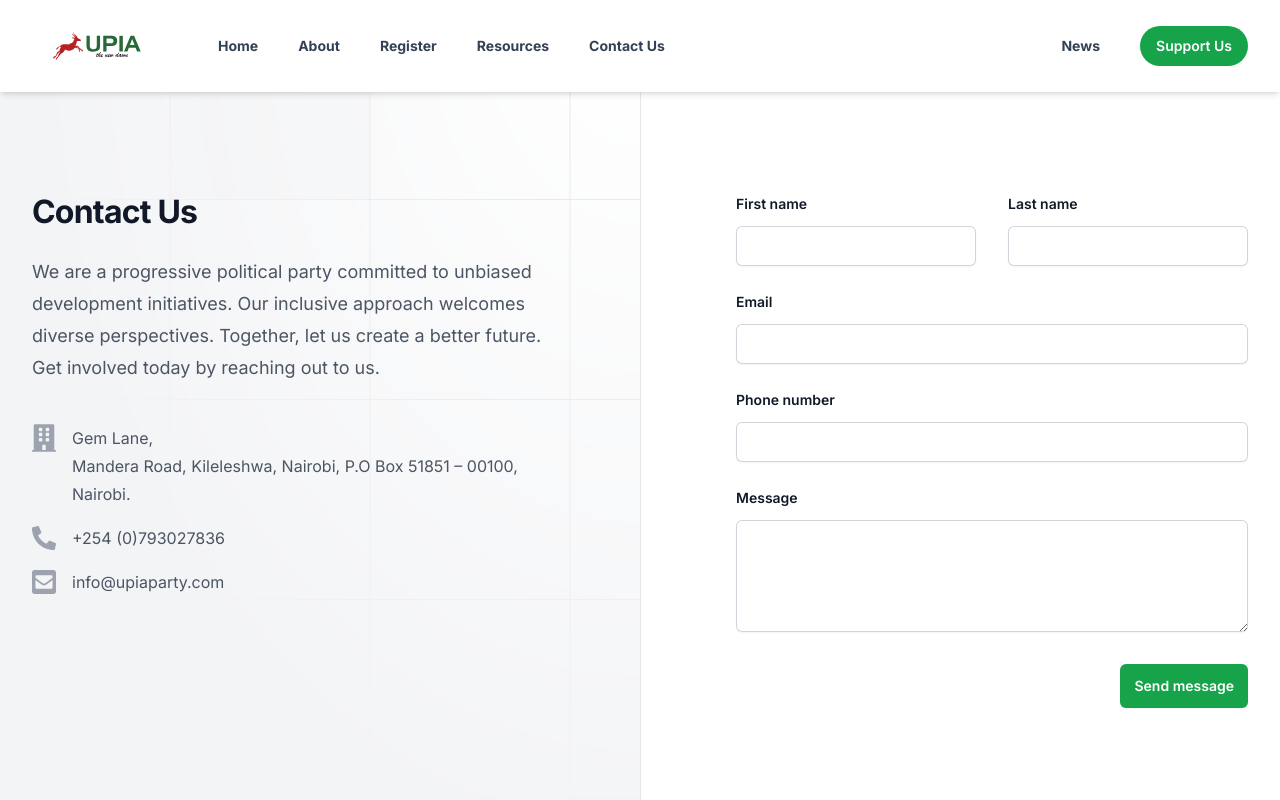
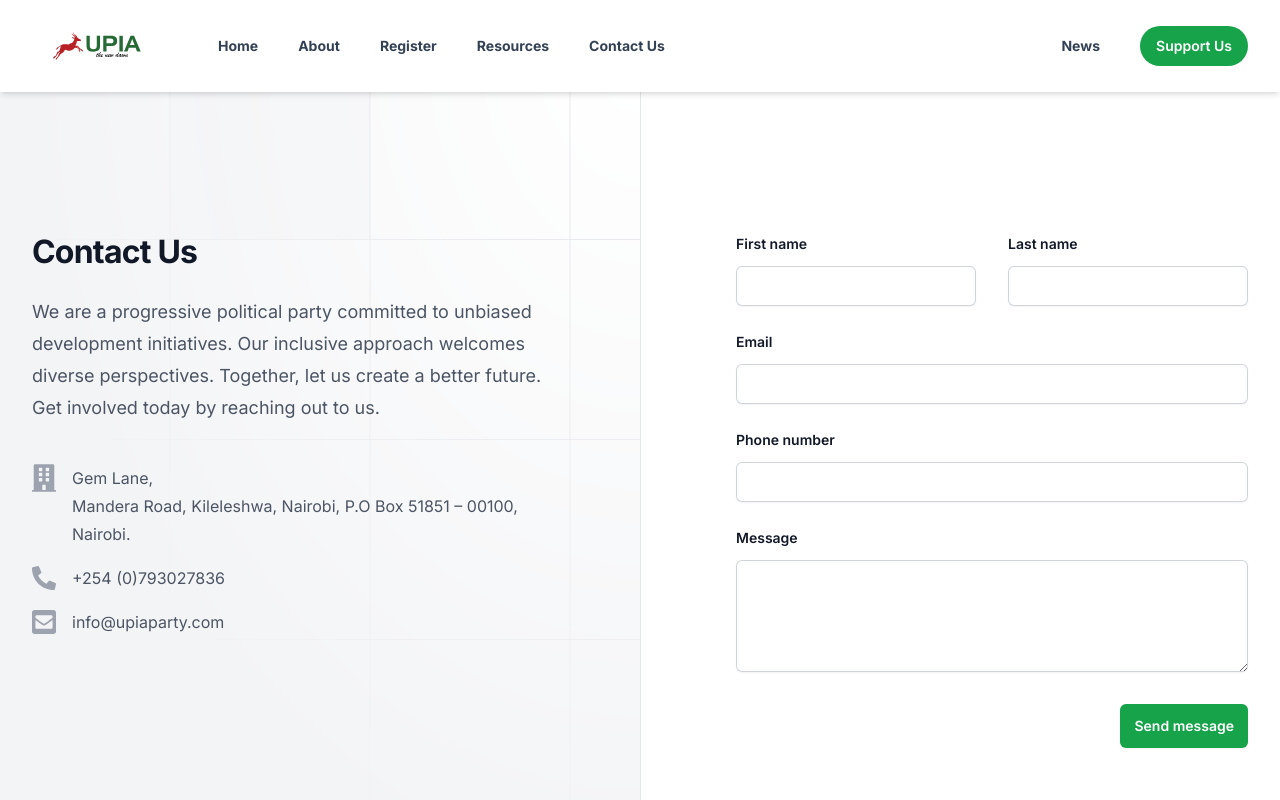
Before and after one commit to Ochieng23/upia_app, a Next.js app: page /contact in a window 1280 px wide. Shown: the top 800 px of the page. Built offline with nearby package versions, Linux system fonts and the light colour scheme.

Commit message:
correct register margin

```diff
--- a/src/app/(ui)/contact/page.jsx
+++ b/src/app/(ui)/contact/page.jsx
@@ -9,7 +9,7 @@ export default function Contact() {
   return (
     <>
       <Header />
-      <main className="relative isolate bg-white">
+      <main className="relative isolate bg-white mt-10">
         <div className="mx-auto grid max-w-7xl grid-cols-1 lg:grid-cols-2">
           <div className="relative px-6 pb-20 pt-24 sm:pt-32 lg:static lg:px-8 lg:py-48">
             <div className="mx-auto max-w-xl lg:mx-0 lg:max-w-lg">
```
